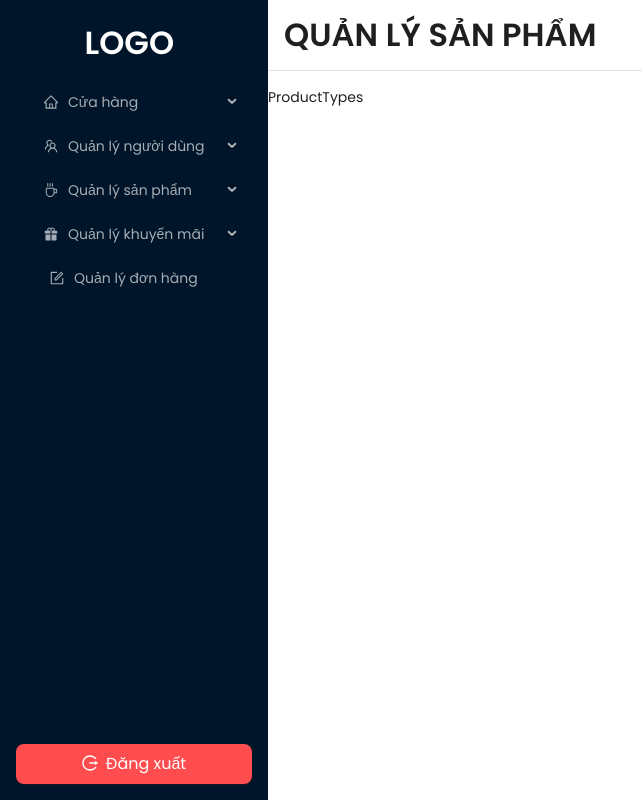
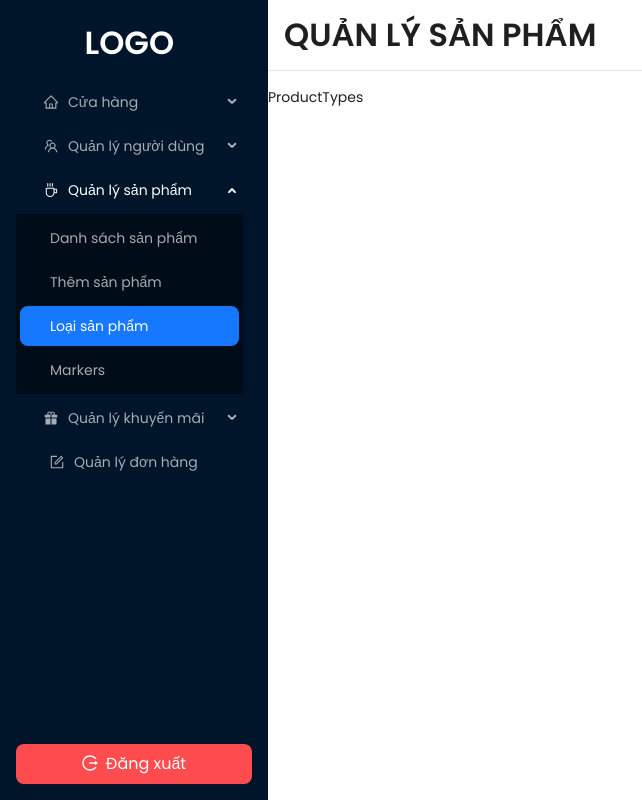
Before and after one commit to KenvinHuy2/kha20110500-TLCN_fe_reactjs, a React (Create React App) app: page /admin/quan-ly-san-pham/loai-san-pham in a window 1280 px wide. Shown: the whole page, without its empty margins (0-642 px from the left). Built offline with nearby package versions, Linux system fonts and the light colour scheme.

Commit message:
Update logic for admin menu

```diff
--- a/src/App.jsx
+++ b/src/App.jsx
@@ -29,6 +29,11 @@ const Markers = lazy(() => import('./pages/admin/products/markers'));
 
 // Orders
 const Orders = lazy(() => import('./pages/admin/orders'));
+
+// Promotions
+const Promotions = lazy(() => import('./pages/admin/promotions'));
+const ListPromotions = lazy(() => import('./pages/admin/promotions/list-promotions'));
+const CreatePromotion = lazy(() => import('./pages/admin/promotions/create-promotion'));
 
 const App = () => {
   const routes = useRoutes([
@@ -98,6 +103,20 @@ const App = () => {
             },
           ],
         },
+        {
+          path: 'quan-ly-khuyen-mai',
+          element: <LazyLoadComponent component={<Promotions />} />,
+          children: [
+            {
+              path: 'danh-sach-khuyen-mai',
+              element: <LazyLoadComponent component={<ListPromotions />} />,
+            },
+            {
+              path: 'tao-khuyen-mai',
+              element: <LazyLoadComponent component={<CreatePromotion />} />,
+            },
+          ],
+        },
       ],
     },
     {
--- a/src/core/components/dynamic-table/DynamicTable.jsx
+++ b/src/core/components/dynamic-table/DynamicTable.jsx
@@ -13,7 +13,7 @@ const DynamicTable = ({
   hasBorder = false,
 }) => {
   const [query, setQuery] = useState('');
-  const debouncedQuery = useDebounce(query);
+  const debouncedQuery = useDebounce(query, 300);
 
   const handleQueryChange = (event) => {
     setQuery(event.target.value);
@@ -23,7 +23,7 @@ const DynamicTable = ({
     if (!debouncedQuery.trim() || !searchByFields.length || !hasFilters) {
       return dataSrc;
     }
-    const regex = new RegExp(query.trim(), 'i');
+    const regex = new RegExp(query.trim(), 'ig');
     const results = dataSrc.filter((item) => {
       return searchByFields.some((key) => {
         const value = item[key];
@@ -31,7 +31,7 @@ const DynamicTable = ({
       });
     });
     return results;
-  }, [query, dataSrc]);
+  }, [debouncedQuery, dataSrc]);
 
   return (
     <>
--- a/src/core/layouts/admin-layout/AdminLayout.jsx
+++ b/src/core/layouts/admin-layout/AdminLayout.jsx
@@ -7,15 +7,15 @@ import {
   TeamOutlined,
 } from '@ant-design/icons';
 import { Button, Layout, Menu } from 'antd';
-import React, { useMemo } from 'react';
-import { NavLink, Outlet } from 'react-router-dom';
+import React, { useEffect, useMemo, useState } from 'react';
+import { NavLink, Outlet, useLocation } from 'react-router-dom';
 import './styles.scss';
 
 const AdminLayout = () => {
   const menuItems = useMemo(() => {
     return [
       {
-        key: 'cua-hang',
+        key: '/admin/cua-hang',
         label: 'Cửa hàng',
         icon: <HomeOutlined />,
         children: [
@@ -30,7 +30,7 @@ const AdminLayout = () => {
         ],
       },
       {
-        key: 'users',
+        key: '/admin/quan-ly-nguoi-dung',
         label: 'Quản lý người dùng',
         icon: <TeamOutlined />,
         children: [
@@ -47,7 +47,7 @@ const AdminLayout = () => {
         ],
       },
       {
-        key: 'products',
+        key: '/admin/quan-ly-san-pham',
         label: 'Quản lý sản phẩm',
         icon: <CoffeeOutlined />,
         children: [
@@ -70,17 +70,19 @@ const AdminLayout = () => {
         ],
       },
       {
-        key: 'discounts',
+        key: '/admin/quan-ly-khuyen-mai',
         label: 'Quản lý khuyến mãi',
         icon: <GiftFilled />,
         children: [
           {
-            key: '/admin/khuyen-mai/danh-sach-khuyen-mai',
-            label: <NavLink to='khuyen-mai/danh-sach-khuyen-mai'>Danh sách khuyến mãi</NavLink>,
+            key: '/admin/quan-ly-khuyen-mai/danh-sach-khuyen-mai',
+            label: (
+              <NavLink to='quan-ly-khuyen-mai/danh-sach-khuyen-mai'>Danh sách khuyến mãi</NavLink>
+            ),
           },
           {
-            key: '/admin/khuyen-mai/tao-khuyen-mai',
-            label: <NavLink to='khuyen-mai/tao-khuyen-mai'>Tạo khuyến mãi</NavLink>,
+            key: '/admin/quan-ly-khuyen-mai/tao-khuyen-mai',
+            label: <NavLink to='quan-ly-khuyen-mai/tao-khuyen-mai'>Tạo khuyến mãi</NavLink>,
           },
         ],
       },
@@ -91,6 +93,25 @@ const AdminLayout = () => {
       },
     ];
   }, []);
+  const [mainMenuKey, setMainMenuKey] = useState('');
+  const [subMenuKey, setSubMenuKey] = useState('');
+  const location = useLocation();
+
+  const handleOpenKeyChange = (keys) => {
+    const lastItem = keys[keys.length - 1];
+    setMainMenuKey(lastItem);
+  };
+
+  useEffect(() => {
+    const pathname = location.pathname;
+    if (pathname.includes('chi-tiet-nguoi-dung')) {
+      setSubMenuKey('/admin/quan-ly-nguoi-dung/danh-sach-nguoi-dung');
+      setMainMenuKey('/admin/quan-ly-nguoi-dung');
+    } else {
+      setSubMenuKey(pathname);
+      setMainMenuKey(pathname.slice(0, pathname.lastIndexOf('/')));
+    }
+  }, [location.pathname]);
 
   return (
     <>
@@ -101,7 +122,15 @@ const AdminLayout = () => {
               <div className='d-flex flex-column justify-content-start align-items-center pt-4 pl-3'>
                 <h2 className='text-white'>LOGO</h2>
                 <div className='pt-2'>
-                  <Menu theme='dark' mode='inline' items={menuItems} />
+                  <Menu
+                    theme='dark'
+                    mode='inline'
+                    items={menuItems}
+                    selectedKeys={[subMenuKey]}
+                    openKeys={[mainMenuKey]}
+                    onOpenChange={handleOpenKeyChange}
+                    key='menu'
+                  />
                 </div>
               </div>
               <div className='p-3 w-100'>
--- /dev/null
+++ b/src/pages/admin/promotions/Promotions.jsx
@@ -0,0 +1,14 @@
+import React from 'react';
+import { Outlet } from 'react-router-dom';
+
+const Promotions = () => {
+  return (
+    <>
+      <h2 className='pt-3 pl-3 m-0 text-uppercase'>quản lý khuyến mãi</h2>
+      <hr />
+      <Outlet />
+    </>
+  );
+};
+
+export default Promotions;
--- /dev/null
+++ b/src/pages/admin/promotions/create-promotion/CreatePromotion.jsx
@@ -0,0 +1,7 @@
+import React from 'react';
+
+const CreatePromotion = () => {
+  return <>CreatePromotion</>;
+};
+
+export default CreatePromotion;
--- /dev/null
+++ b/src/pages/admin/promotions/create-promotion/index.js
@@ -0,0 +1,2 @@
+import CreatePromotion from './CreatePromotion';
+export default CreatePromotion;
--- /dev/null
+++ b/src/pages/admin/promotions/index.js
@@ -0,0 +1,2 @@
+import Promotions from './Promotions';
+export default Promotions;
--- /dev/null
+++ b/src/pages/admin/promotions/list-promotions/ListPromotions.jsx
@@ -0,0 +1,7 @@
+import React from 'react';
+
+const ListPromotions = () => {
+  return <>ListPromotions</>;
+};
+
+export default ListPromotions;
--- /dev/null
+++ b/src/pages/admin/promotions/list-promotions/index.js
@@ -0,0 +1,2 @@
+import ListPromotions from './ListPromotions';
+export default ListPromotions;
```
